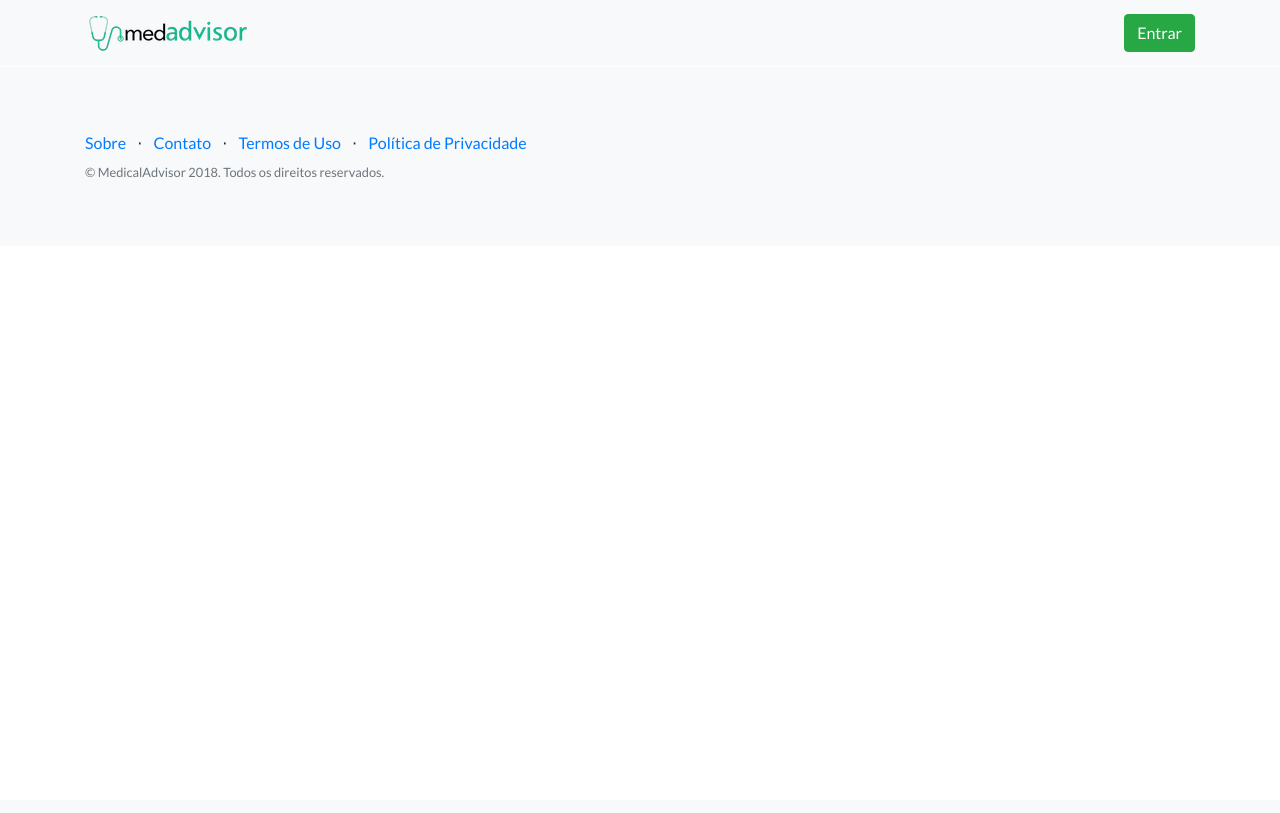
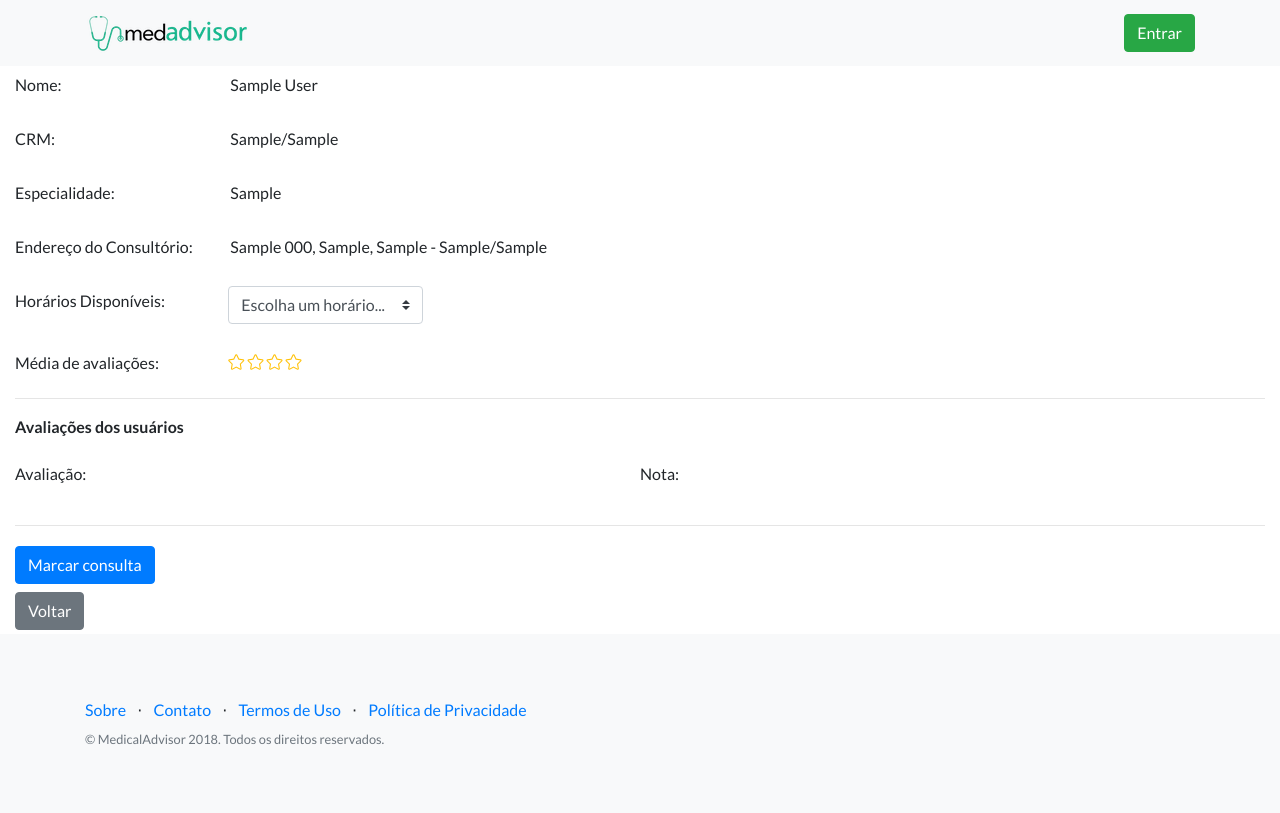
Before and after one commit to btrevizan/medical_adviser, a Django app: page /doctor/1/profile in a window 1280 px wide. Before the commit the page ends 177 px from the top, so only its background shows below. Run offline with Django 3.2, Linux system fonts and the light colour scheme; tables that the repository leaves empty hold one stand-in row (values such as "Sample post"); some libraries are stand-ins or nearby versions.

Commit message:
Doctor Profile view done

```diff
--- a/website/templates/website/doctor_profile.html
+++ b/website/templates/website/doctor_profile.html
@@ -3,6 +3,74 @@
 
 {% block content %}
     <div class="col-12 col-md-12">
-
+		<form action="{% url 'create_appointment' %}" method="get">
+			<div class="form-group row">
+				<label for="staticName" class="col-sm-2 col-form-label">Nome:</label>
+				<div class="col-sm-10">
+					<input type="text" readonly class="form-control-plaintext" id="staticName" value="{{ doctor.user.first_name }} {{ doctor.user.last_name }}">
+				</div>
+			</div>
+			<div class="form-group row">
+				<label for="staticCRM" class="col-sm-2 col-form-label">CRM:</label>
+				<div class="col-sm-10">
+					<input type="text" readonly class="form-control-plaintext" id="staticCRM" value="{{ doctor.crm }}/{{ doctor.crm_uf }}">
+				</div>
+			</div>
+			<div class="form-group row">
+				<label for="staticSpeciality" class="col-sm-2 col-form-label">Especialidade:</label>
+				<div class="col-sm-10">
+					<input type="text" readonly class="form-control-plaintext" id="staticSpeciality" value="{{ doctor.speciality }}">
+				</div>
+			</div>
+			<div class="form-group row">
+				<label for="staticAdress" class="col-sm-2 col-form-label">Endereço do Consultório:</label>
+				<div class="col-sm-10">
+					<input type="text" readonly class="form-control-plaintext" id="staticAdress" value="{{ doctor.address }}">
+				</div>
+			</div>
+			<div class="form-group row">
+				<label for="scheduler" class="col-sm-2 col-form-label">Horários Disponíveis:</label>
+				<div class="col-sm-10">
+					<select class="custom-select my-1 mr-sm-2" id="inlineFormCustomSelectPref" style="width: auto;">
+				    	<option selected>Escolha um horário...</option>
+				    	{% for date in free_schedule %}
+				    	<!-- The value is the index in the free_schedule array -->
+				    	<option value="{{ forloop.counter0 }}">{{ date }}</option>
+				    	{% endfor %}
+				  	</select>
+				</div>
+			</div>
+			<div class="form-group row" style="display: flex; align-items: center;">
+				<label class="col-sm-2 col-form-label">Média de avaliações:</label>
+				<div class="col-sm-10">
+					{% for i in doctor.avg_rating|to_range %}
+			            <i class="icon-star text-warning"></i>
+			        {% endfor %}
+				</div>
+			</div>
+			<hr>
+			<div>
+				<p style="font-weight: bold;">Avaliações dos usuários</p>
+				{% for appointment in ratings %}
+					<div style="display: flex;">
+						<div class="form-group row" style="width: 100%;">
+							<label for="userRating{{ forloop.counter0 }}" class="col-sm-2 col-form-label">Avaliação:</label>
+							<div class="col-sm-10">
+								<input type="text" readonly class="form-control-plaintext" id="userRating{{ forloop.counter0 }}" value="{{ appointment.rating.description }}">
+							</div>
+						</div>
+						<div class="form-group row" style="width: 100%;">
+							<label for="userNote{{ forloop.counter0 }}" class="col-sm-2 col-form-label">Nota:</label>
+							<div class="col-sm-10">
+								<input type="text" readonly class="form-control-plaintext" id="userNote{{ forloop.counter0 }}" value="{{ appointment.rating.stars }}">
+							</div>
+						</div>
+					</div>
+				{% endfor %}
+			</div>
+			<hr>
+			<button type="submit" class="btn btn-primary my-1">Marcar consulta</button>
+		</form>
+		<button class="btn btn-secondary my-1" onclick="window.history.back();">Voltar</button>
     </div>
 {% endblock %}
```
Also changed, not shown: website/views.py (line endings or trailing spaces).
